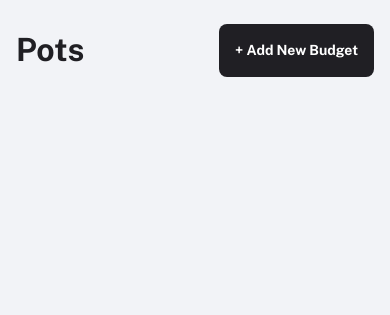
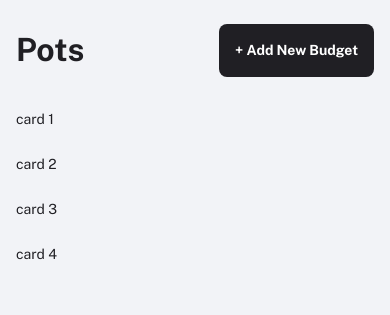
Before and after one commit to newbpydev/personal-finance-app, a Vue app: page /pots in a window 390 px wide. Shown: the top 315 px of the page. Built offline with nearby package versions, Linux system fonts and the light colour scheme.

Commit message:
feat(PotsView.vue): add card elements to display budget items in a grid layout for better visual organization style(PotsView.vue): update header margin and adjust card layout styles for improved spacing and responsiveness

```diff
--- a/src/views/PotsView.vue
+++ b/src/views/PotsView.vue
@@ -11,6 +11,13 @@ import TheButton from '@/components/buttons/TheButton.vue'
                 + Add New Budget
             </TheButton>
         </header>
+
+        <div class="cards">
+            <div class="card">card 1</div>
+            <div class="card">card 2</div>
+            <div class="card">card 3</div>
+            <div class="card">card 4</div>
+        </div>
     </main>
 </template>
 
@@ -21,9 +28,15 @@ header {
     display: flex;
     align-items: center;
     justify-content: space-between;
-    //height: 4rem;
-
+    margin-bottom: var(--spacing-8);
 
 }
 
+.cards {
+    display: grid;
+    //grid-template-columns: 1fr;
+    gap: var(--spacing-6);
+    @include u.responsive(grid-template-columns, 1fr, null, 1fr 1fr);
+}
+
 </style>
```
